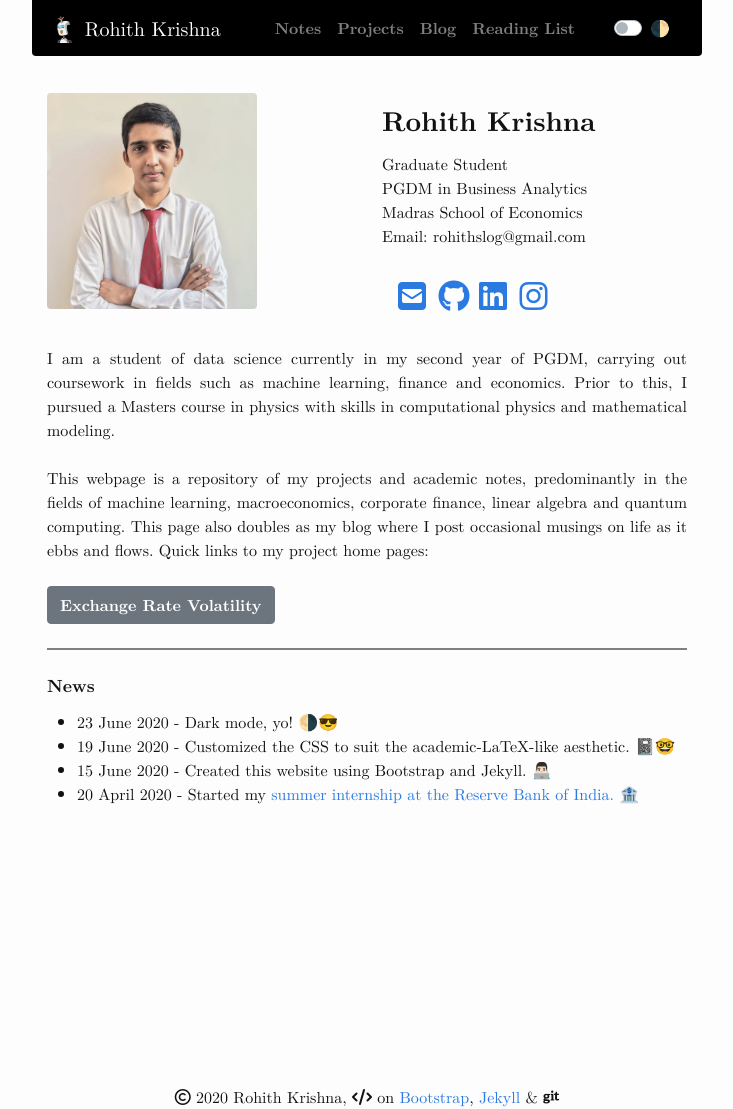
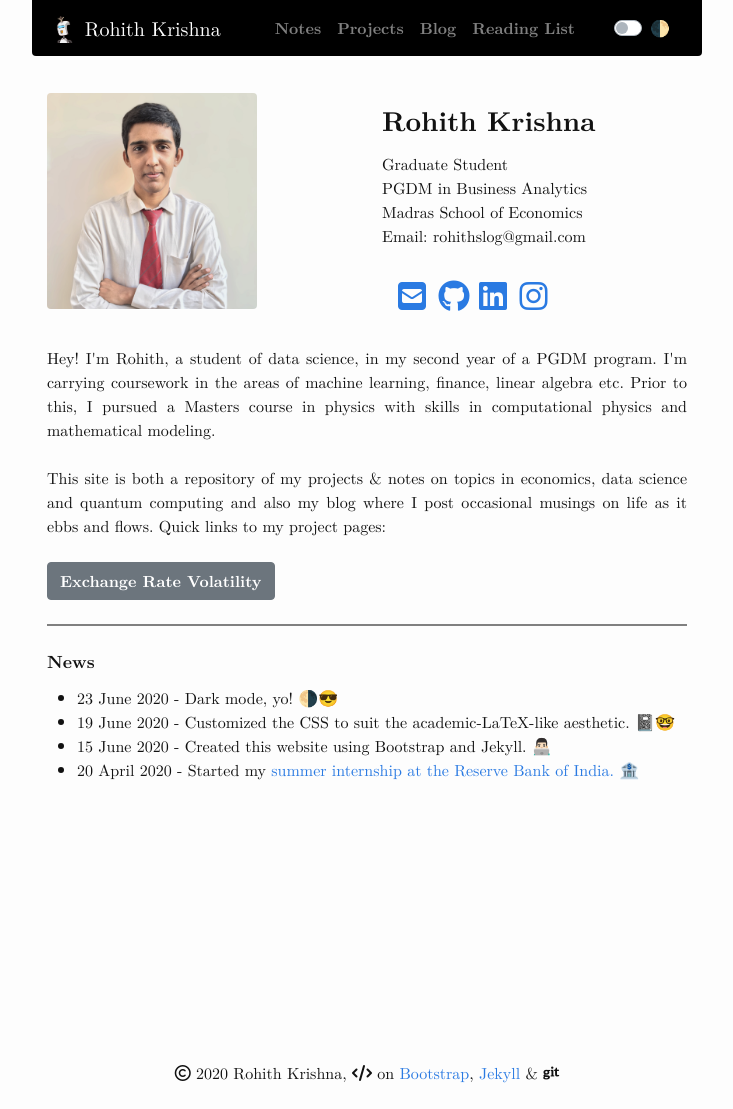
Before and after one commit to rohithmay/rohithmay.github.io, a Jekyll site: the page built from index.md, in a window 1280 px wide. Shown: the whole page, without its empty margins (273-1006 px from the left). Built offline with Jekyll 4.4.1, drawn with Linux system fonts in a browser that asks for light colours; nearby versions of some CDN libraries; a style sheet for code colours, icons or effects is not loaded; after the commit the page ends 1085 px from its top, so only the background shows below that; some of the changed lines change nothing that is shown.

Commit message:
Update index.md

```diff
--- a/index.md
+++ b/index.md
@@ -135,13 +135,17 @@ Template for latest updates here
             <!-- Enter contents here -->
                         <div style="text-align:justify;">
 
+
+                        Hey! I'm Rohith, a student of data science, in my second year of a PGDM program. I'm carrying coursework in the areas of machine learning, finance, linear algebra etc.  Prior to this, I pursued a Masters course in physics with skills in computational physics and mathematical modeling. <br/><br/>
+
+                        This site is both a repository of my projects & notes on topics in economics, data science and quantum computing and also my blog where I post occasional musings on life as it ebbs and flows.
+
+                        Quick links to my project pages:<br/><br/>
+
+<!--
                 I am a student of data science currently in my second year of PGDM, carrying out coursework in fields such as machine learning, finance and economics. Prior to this, I pursued a Masters course in physics with skills in computational physics and mathematical modeling.   <br/>  <br/>
 
-                This webpage is a repository of my projects and academic notes, predominantly in the fields of machine learning, macroeconomics, corporate finance, linear algebra and quantum computing. This page also doubles as my blog where I post occasional musings on life as it ebbs and flows.
-
-                Quick links to my project home pages:<br/><br/>
-
-
+                This webpage is a repository of my projects and academic notes, predominantly in the fields of machine learning, macroeconomics, corporate finance, linear algebra and quantum computing. This page also doubles as my blog where I post occasional musings on life as it ebbs and flows. -->
 
                 <a href="/rbi2020">
                 <button type="button" class="btn btn-secondary"> <strong> Exchange Rate Volatility </strong></button> </a>
```
